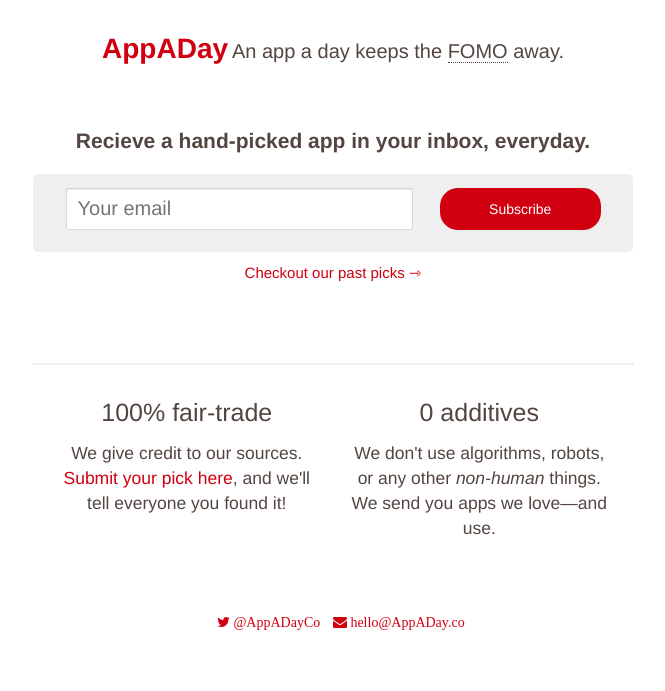
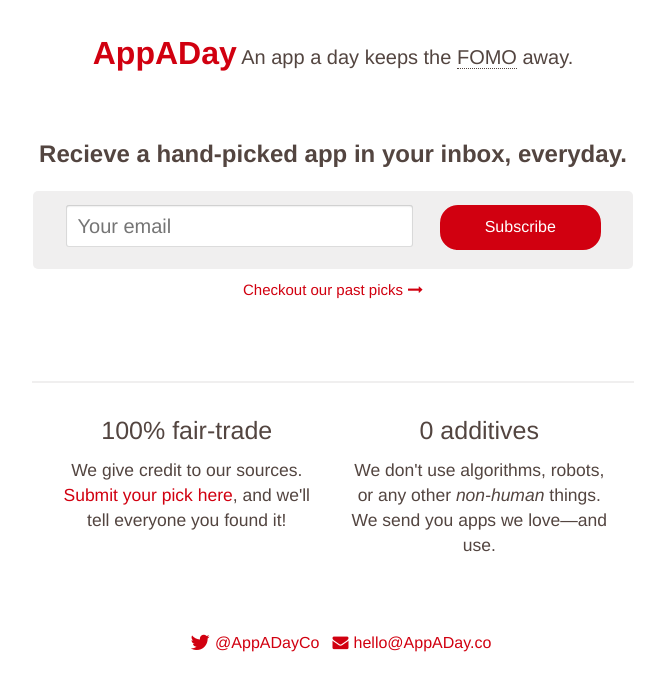
Before and after one commit to appaday/appaday.github.io, a Jekyll site: the page built from index.html, in a window 1280 px wide. Shown: the top 691 px of the page, without its empty margins (307-972 px from the left). Built offline with Jekyll 4.4.1, drawn with Linux system fonts in a browser that asks for light colours; nearby versions of some CDN libraries.

Commit message:
V2.0 Styling

```diff
--- a/_sass/_base.scss
+++ b/_sass/_base.scss
@@ -4,14 +4,19 @@
   @include center;
   background-color: $background;
   color: $dark-gray;
-  // Add font
+  font-family: "Helvetica Neue",Helvetica,Arial,sans-serif;
+  font-size: 16px;
+
+  @media #{$mobile} {
+    font-size: 14px;
+  }
 }
 
 a {
   color: $red;
 
   &:hover {
-    color: $dark-red;
+    color: $red;
   }
 }
 
@@ -56,8 +61,7 @@
 
 .fomo {
   color: $dark-gray;
-  text-decoration: none;
-  border-bottom: 1px dotted $dark-gray;
+  border-bottom: 1.5px dotted $dark-gray;
 
   &:hover {
     color: $dark-gray;
@@ -143,6 +147,10 @@
   margin: 10px 0 0;
 }
 
+.fa-long-arrow-right {
+  padding-left: 0.5rem;
+}
+
 // NUTRITION FACTS
 
 .facts {
@@ -167,3 +175,15 @@
 .footer {
   margin: 2rem 0 2rem;
 }
+
+.footer-link {
+  margin: 1rem 0 1rem;
+}
+
+.fa-twitter {
+  padding-right: 0.5rem;
+}
+
+.fa-envelope {
+  padding-right: 0.5rem;
+}
--- a/_sass/_variables.scss
+++ b/_sass/_variables.scss
@@ -7,3 +7,6 @@
 $gray: #f0efef;
 $dark-gray: #534540;
 $white: #ffffff;
+
+// screen size
+$mobile: "screen and (max-width: 374px)";
--- a/index.html
+++ b/index.html
@@ -40,7 +40,7 @@
         <!--End mc_embed_signup-->
       </div>
 
-      <p class="past"><a href="http://us6.campaign-archive2.com/home/?u=9a332c4c6d2e67493a9eb8968&id=0ae55db3b9" title="Checkout past picks">Checkout our past picks &#8702;</a></p>
+      <p class="past"><a href="http://us6.campaign-archive2.com/home/?u=9a332c4c6d2e67493a9eb8968&id=0ae55db3b9" title="Checkout past picks">Checkout our past picks<i class="fa fa-long-arrow-right"></i></a></p>
 
   </div>
 </div>
@@ -54,7 +54,7 @@
     <div class="col-sm-2 col-md-3"></div>
     <div class="col-sm-4 col-md-3 fact">
       <p class="number">100% fair-trade</p>
-      <p class="lines">We give credit to our sources. <a href="">Submit your pick here</a>, and we'll tell everyone you found it!</p>
+      <p class="lines">We give credit to our sources. <a href="https://thomasmeagher.typeform.com/to/GDah7Y">Submit your pick here</a>, and we'll tell everyone you found it!</p>
     </div>
     <div class="col-sm-4 col-md-3 fact">
       <p class="number">0 additives</p>
@@ -71,8 +71,8 @@
     <div class="col-sm-4"></div>
     <div class="col-sm-4 list-inline">
       <ul>
-        <li><a href="http://twitter.com/appadayco" class="fa fa-twitter"> @AppADayCo</a></li>
-        <li><a href="mailto:hello@AppADay.co" class="fa fa-envelope"> hello@AppADay.co</a></li>
+        <li class="footer-link"><a href="http://twitter.com/appadayco"><i class="fa fa-twitter fa-lg"></i>@AppADayCo</a></li>
+        <li class="footer-link"><a href="mailto:hello@AppADay.co"><i class="fa fa-envelope"></i>hello@AppADay.co</a></li>
       </ul>
     </div>
     <div class="col-sm-4"></div>
```
